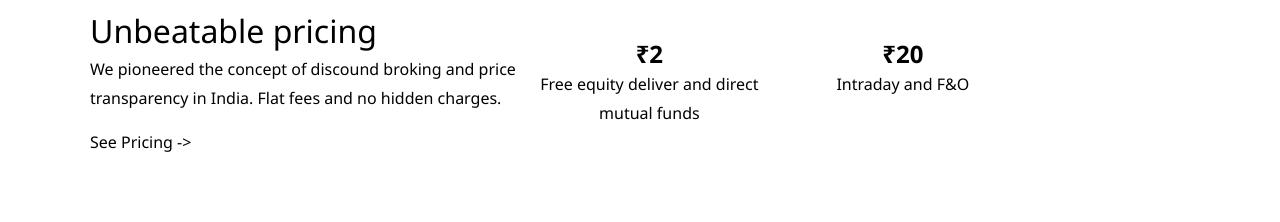
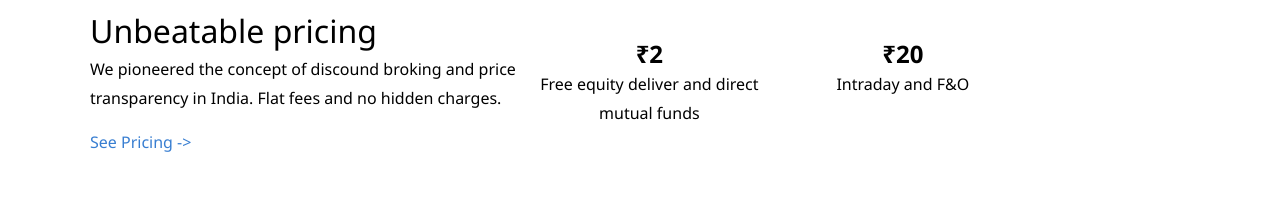
Before and after one commit to anishkumar28/zerodha_clone, a plain HTML site: page index.html in a window 1280 px wide. Shown: the part 2180-2402 px from the top of the page. Drawn offline with Linux system fonts and the light colour scheme.

Commit message:
updating element

```diff
--- a/index.html
+++ b/index.html
@@ -117,7 +117,7 @@
                 <div class="column five">
                     <h2>Unbeatable pricing</h2>
                     <p>We pioneered the concept of discound broking and price transparency in India. Flat fees and no hidden charges.</p>
-                    <p>See Pricing -></p>
+                    <a><p>See Pricing -></p></a>
                 </div>
                 <div class="column six">
                     <div class="row">
```
